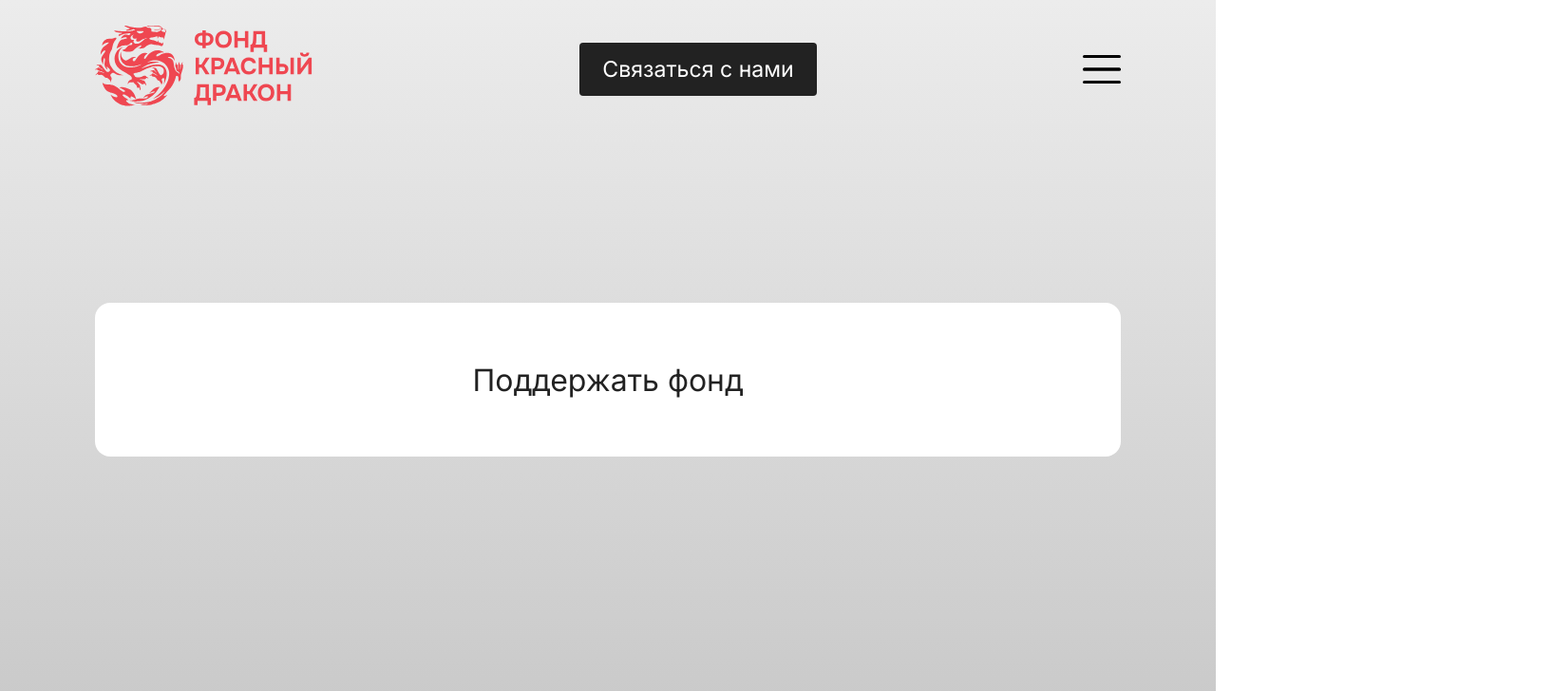
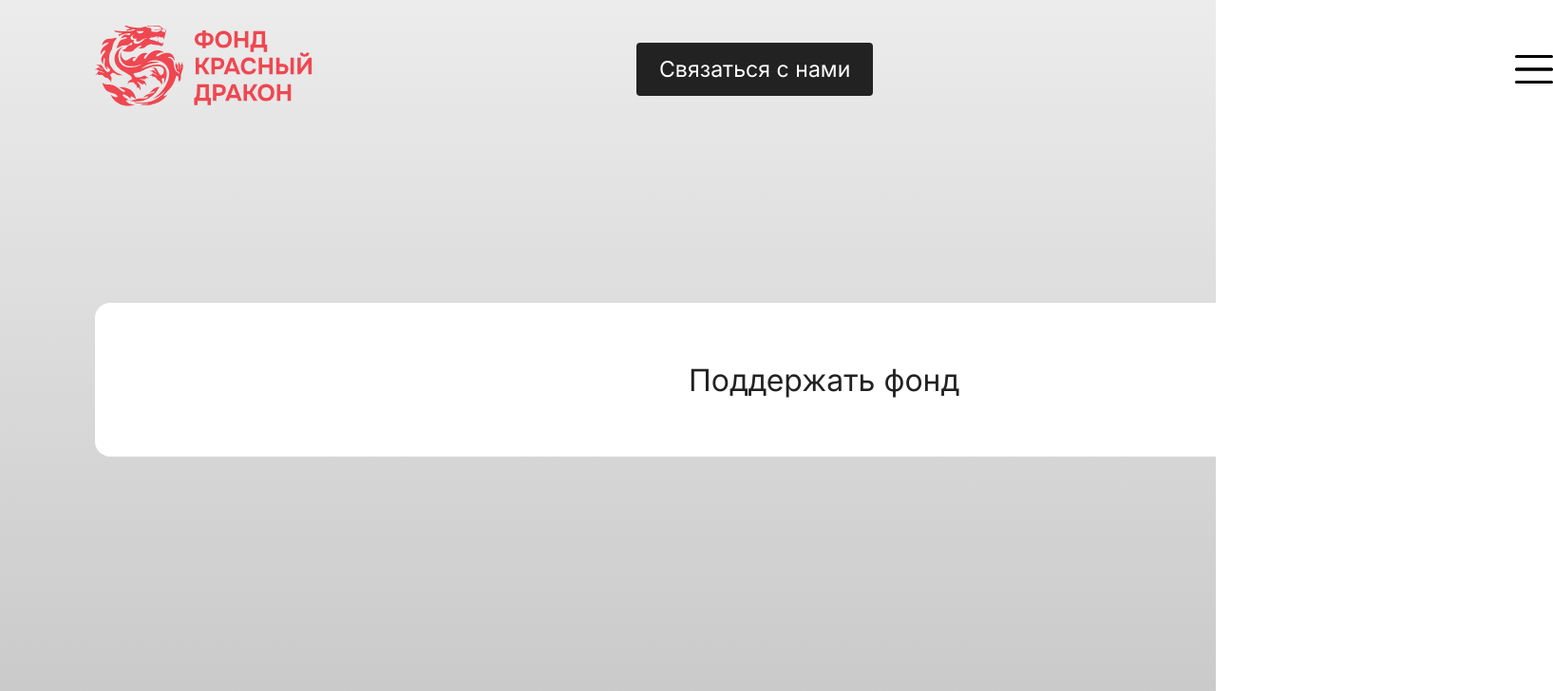
Before and after one commit to VadimRuslanch/red-dragon, a Vue app: page /partners in a window 1280 px wide. Shown: the top 728 px of the page at 95% size, 1635 px wide, since content can reach past the window. Built offline with nearby package versions, Linux system fonts and the light colour scheme.

Commit message:
fix Header

```diff
--- a/src/components/HeaderComponent/HeaderComponent.scss
+++ b/src/components/HeaderComponent/HeaderComponent.scss
@@ -1,5 +1,14 @@
 .Header {
-  display: flex;
+  display: grid;
+  grid-template-columns: 570px 570px 395px;
   align-items: center;
   justify-content: space-between;
 }
+
+.Header__logo{
+  align-self: flex-start;
+}
+
+.Header__burger{
+  justify-self: flex-end;
+}
--- a/src/components/HeaderComponent/HeaderComponent.vue
+++ b/src/components/HeaderComponent/HeaderComponent.vue
@@ -1,8 +1,14 @@
 <template>
   <header class="Header">
-    <LogoComponent />
-    <ButtonDefault />
-    <ButtonBurger />
+    <div class="Header__logo">
+      <LogoComponent />
+    </div>
+    <div class="Header__button">
+      <ButtonDefault />
+    </div>
+    <div class="Header__burger">
+      <ButtonBurger />
+    </div>
   </header>
 </template>
 
--- a/src/ui/ButtonBurger/ButtonBurger.scss
+++ b/src/ui/ButtonBurger/ButtonBurger.scss
@@ -1,20 +1,13 @@
-.ButtonBurger {
-  width: 93px;
-  height: 93px;
-  cursor: pointer;
-}
-
 $lineThickness: 3px;
 $transitionSpeed: .2s;
 $transitionEasing: ease;
 
 .ButtonBurger {
+  cursor: pointer;
   position: relative;
   display: block;
   width: 40px;
   height: 30px;
-
-
   font-size: 0;
 
   transition: all $transitionSpeed $transitionEasing;
```
Also changed, not shown: src/assets/svg/burger.svg (deleted).
